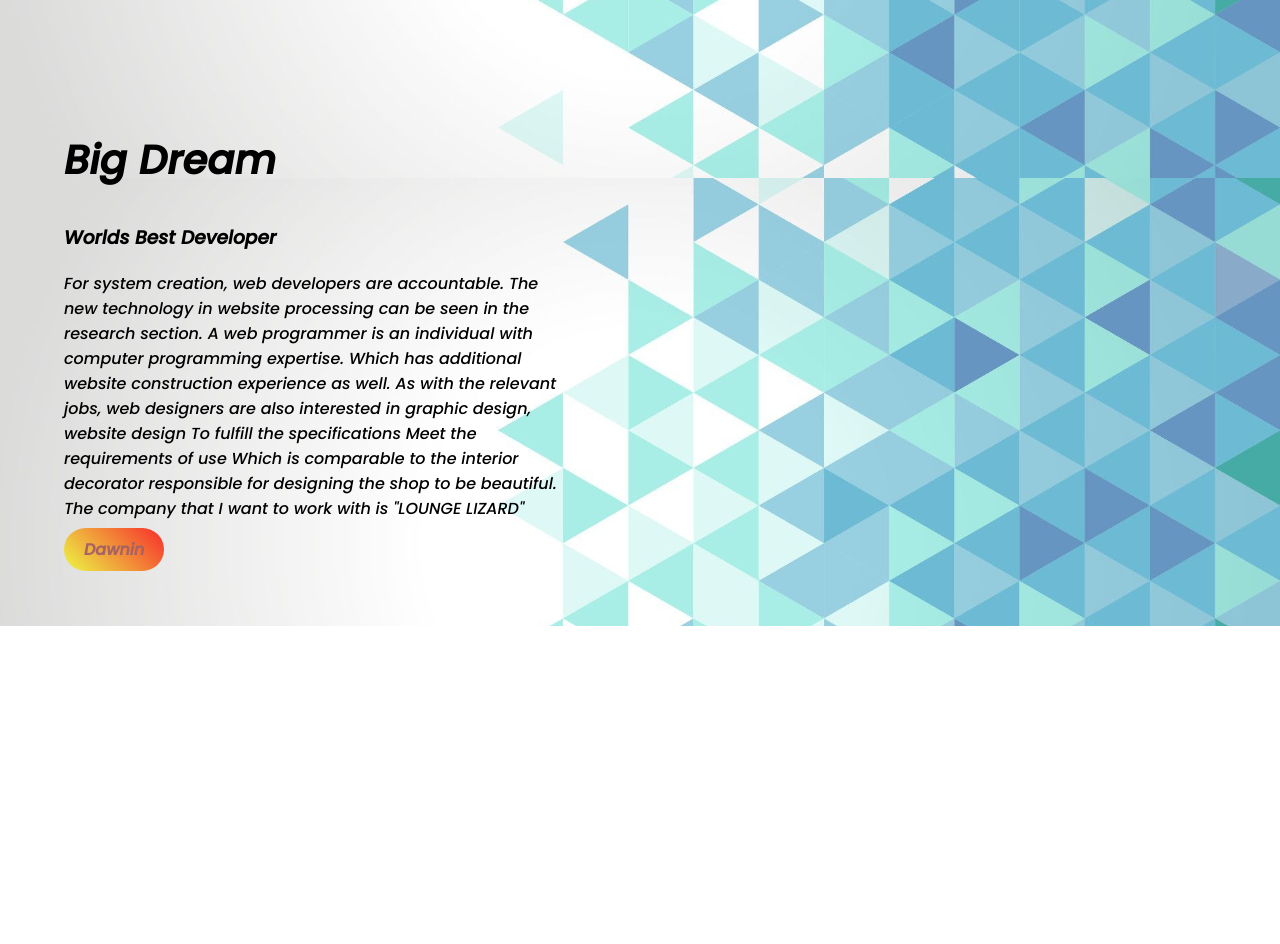
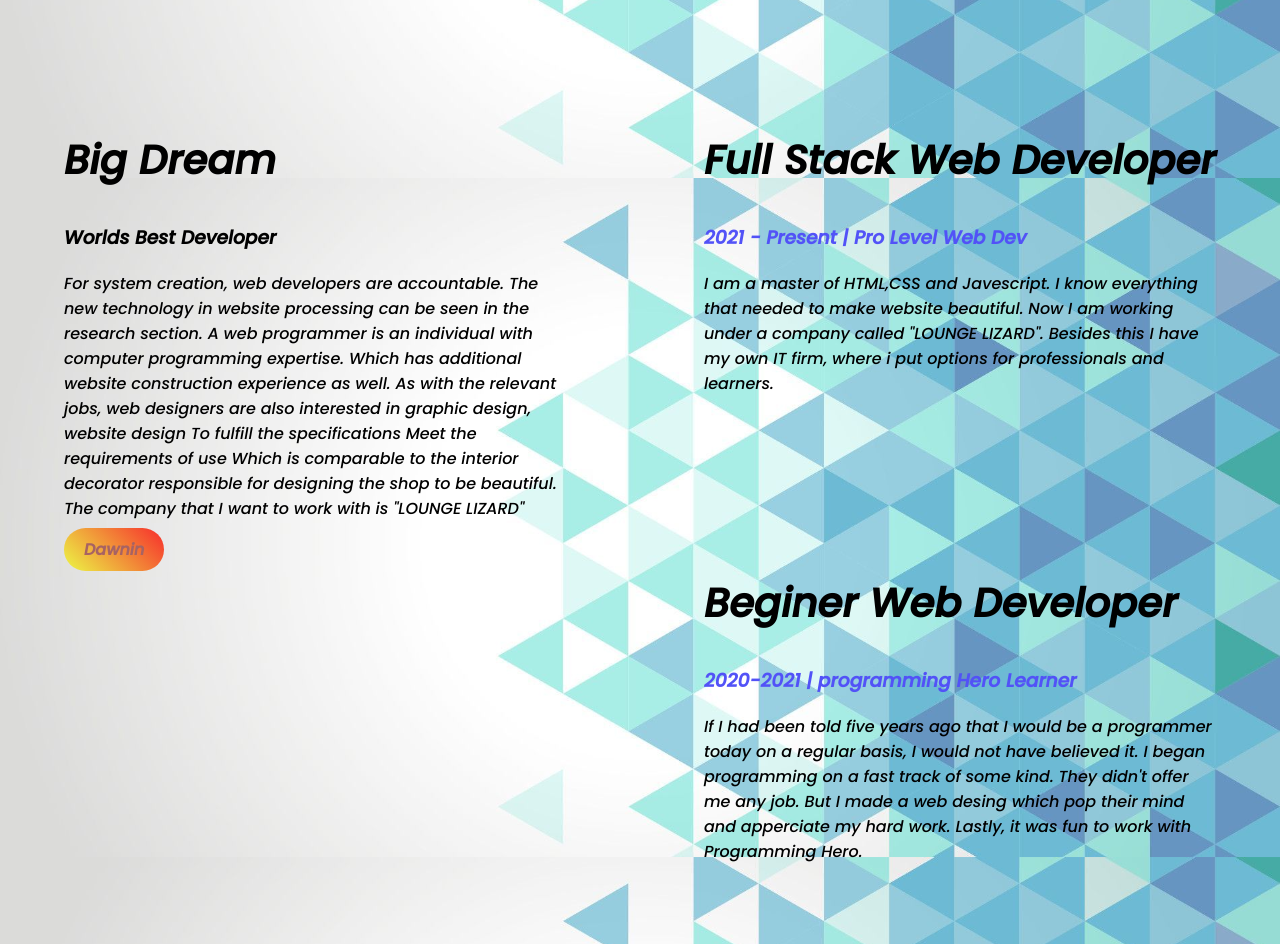
Before and after one commit to sarowar96/web-portfolio, a plain HTML site: page index.html in a window 1280 px wide. Shown: the part 1180-2124 px from the top of the page. Before the commit the page ends 1806 px from the top, so only its background shows below. Drawn offline with Linux system fonts and the light colour scheme.

Commit message:
complete third part

```diff
--- a/index.html
+++ b/index.html
@@ -12,7 +12,7 @@
    <section>
     <div class="half-width">
         <h1>Welcome To</h1>
-        <h1><span class="name-highlight">Sarowar</span> Website</h1>
+        <h1><span class="blue-highlight">Sarowar</span> Website</h1>
         <h3>Wrold-class professional web developer</h3>
         <p>You have the ability to work with start-ups, companies, big organizations, or even freelance as a web developer. You might even be able to operate from anywhere in the world, remotely. But developers are transforming the way technology and the world works, from self-driving vehicles to the 'Internet of Things'. The technology industry is moving fast, and in their careers, web developers are continually learning and progressing. In your career as a web developer, there is virtually no limit on how much you can enhance your abilities and advance.</p>
         <a class="link-button" target="_blank" href="https://www.linkedin.com/in/sarowar-zaman-82bb761a2/">Sinkin</a>
@@ -32,5 +32,19 @@
         <a class="link-button" target="_blank" href="https://www.facebook.com/Sar0war">Dawnin</a>
     </div>
 </section>
+<section class="experiance-area">
+    <div class="half-width">
+        <h2>Full Stack Web Developer</h2>
+        <h3><span class="blue-highlight">2021 - Present | Pro Level Web Dev</span></h3>
+        <p>I am a master of HTML,CSS and Javescript. I know everything that needed to make website beautiful. Now I am working under a company called "LOUNGE LIZARD". Besides this I have my own IT firm, where i put options for professionals and learners.</p>
+    </div>
+    <div class="half-width">
+        <h2>Beginer Web Developer</h2>
+        <h3><span class="blue-highlight">2020-2021 | programming Hero Learner</span></h3>
+        <p>If I had been told five years ago that I would be a programmer today on a regular basis, I would not have believed it. I began programming on a fast track of some kind. They didn't offer me any job. But I made a web desing which pop their mind and apperciate my hard work. Lastly, it was fun to work with Programming Hero.
+        </p>
+    </div>
+
+</section>
 </body>
 </html>
--- a/style.css
+++ b/style.css
@@ -10,7 +10,7 @@ h1{
 h2{
     font-size: 40px;
 }
-.name-highlight{
+.blue-highlight{
     color:#5252f7;
 }
 .half-width{
@@ -18,6 +18,7 @@ h2{
     float: left;
     margin: 3%;
     padding: 2%;
+
 }
 .half-width img{
     width: 100%;
```
